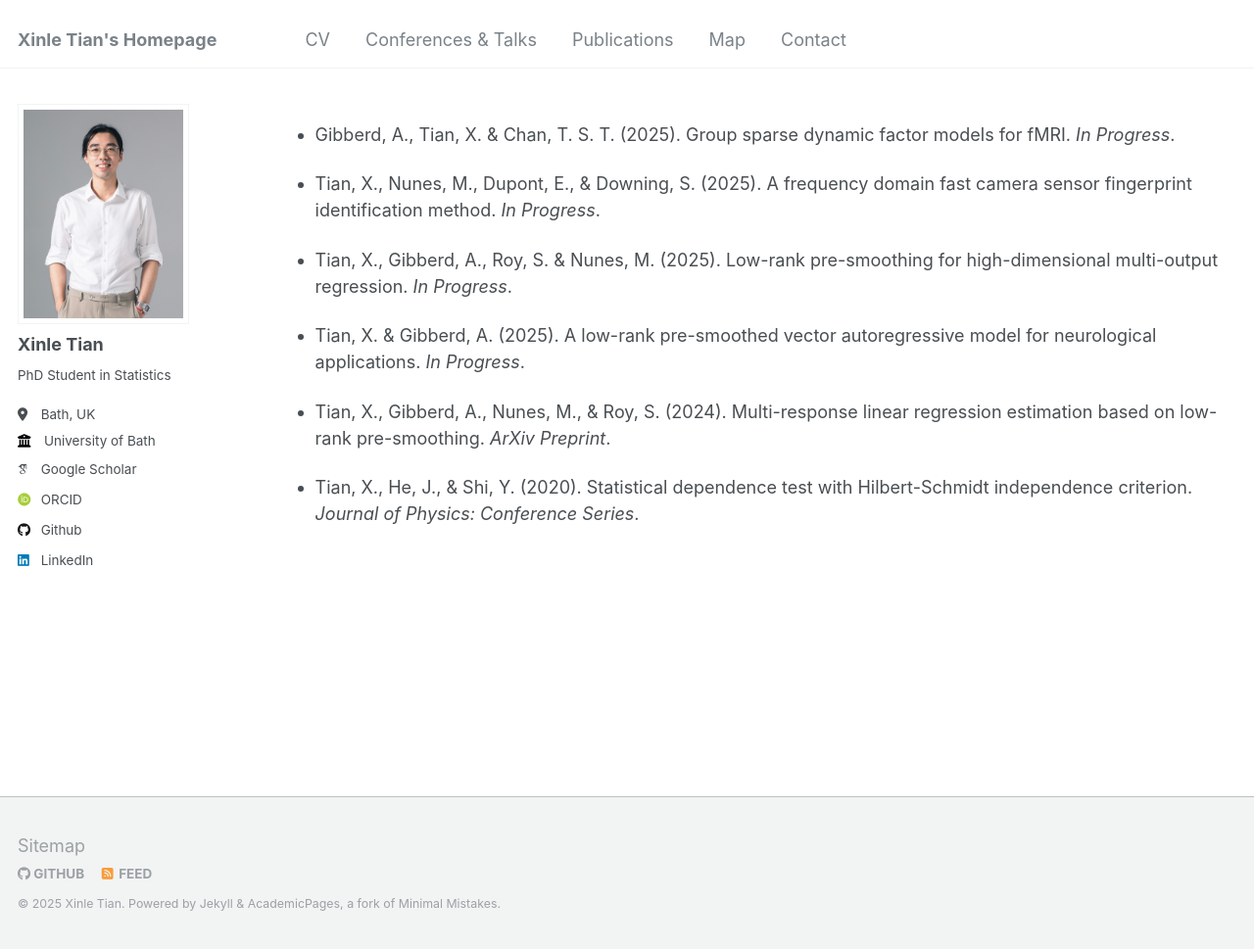
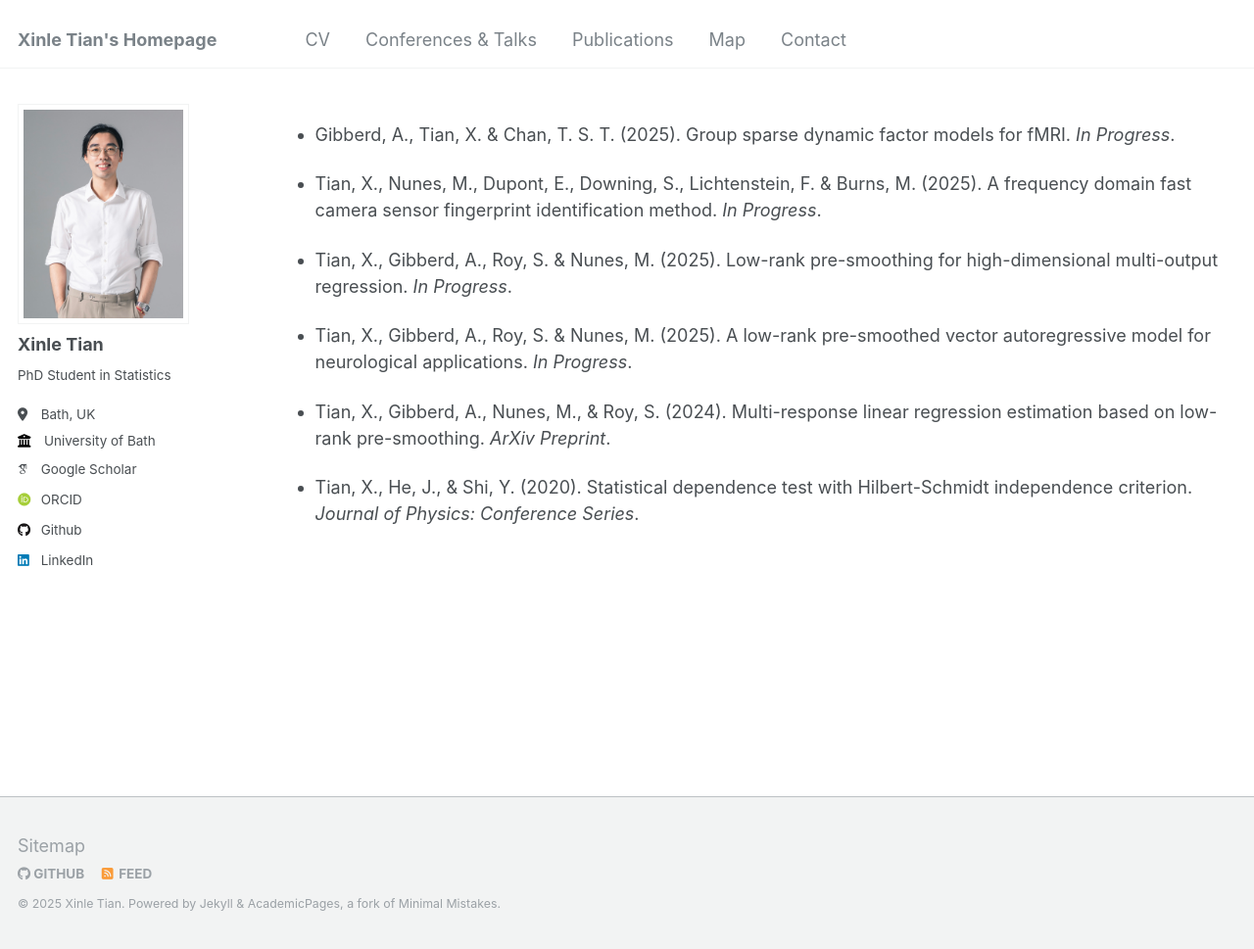
Before and after one commit to xinlet/xinlet.github.io, a Jekyll site: the page built from _pages/publications.md, in a window 1280 px wide and 969 px high. Shown: the whole window at 98% size. Built offline with Jekyll 4.4.1, drawn with Linux system fonts in a browser that asks for light colours; some web fonts are replaced.

Commit message:
Update publications.md

```diff
--- a/_pages/publications.md
+++ b/_pages/publications.md
@@ -10,11 +10,11 @@ author_profile: true
 
 * Gibberd, A., Tian, X. & Chan, T. S. T. (2025). Group sparse dynamic factor models for fMRI. *In Progress*.
 
-* Tian, X., Nunes, M., Dupont, E., & Downing, S. (2025). A frequency domain fast camera sensor fingerprint identification method. *In Progress*.
+* Tian, X., Nunes, M., Dupont, E., Downing, S., Lichtenstein, F. & Burns, M. (2025). A frequency domain fast camera sensor fingerprint identification method. *In Progress*.
 
 * Tian, X., Gibberd, A., Roy, S. & Nunes, M. (2025). Low-rank pre-smoothing for high-dimensional multi-output regression. *In Progress*.
 
-* Tian, X. & Gibberd, A. (2025). A low-rank pre-smoothed vector autoregressive model for neurological applications. *In Progress*.
+* Tian, X., Gibberd, A., Roy, S. & Nunes, M. (2025). A low-rank pre-smoothed vector autoregressive model for neurological applications. *In Progress*.
 
 * Tian, X., Gibberd, A., Nunes, M., & Roy, S. (2024). Multi-response linear regression estimation based on low-rank pre-smoothing. *ArXiv Preprint*.
 
```
